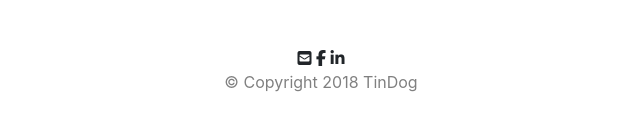
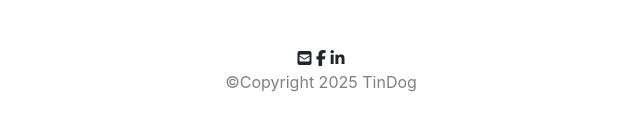
Before and after one commit to mahfoozabc/TinDog, a plain HTML site: page index.html in a window 1280 px wide. Shown: the part 3018-3149 px from the top of the page, 319-959 px from the left. Drawn offline with nearby package versions, Linux system fonts and the light colour scheme.

Commit message:
Update index.html

```diff
--- a/index.html
+++ b/index.html
@@ -234,7 +234,7 @@
     <i class="fas fa-envelope-square"></i>
     <i class="fab fa-facebook-f"></i>
     <i class="fab fa-linkedin-in"></i>
-    <p>© Copyright 2018 TinDog</p>
+    <p>©Copyright 2025 TinDog</p>
 
   </footer>
 
```
